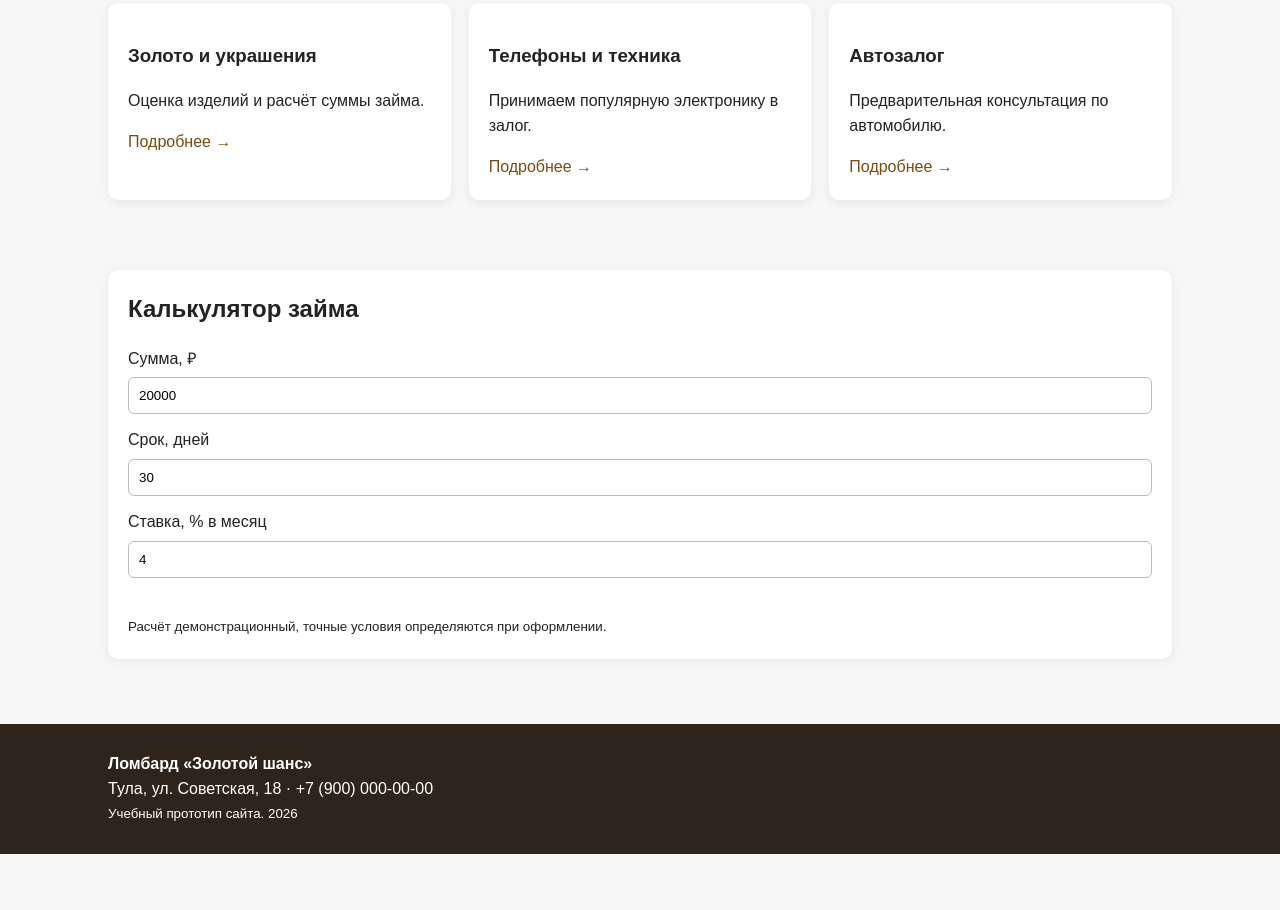
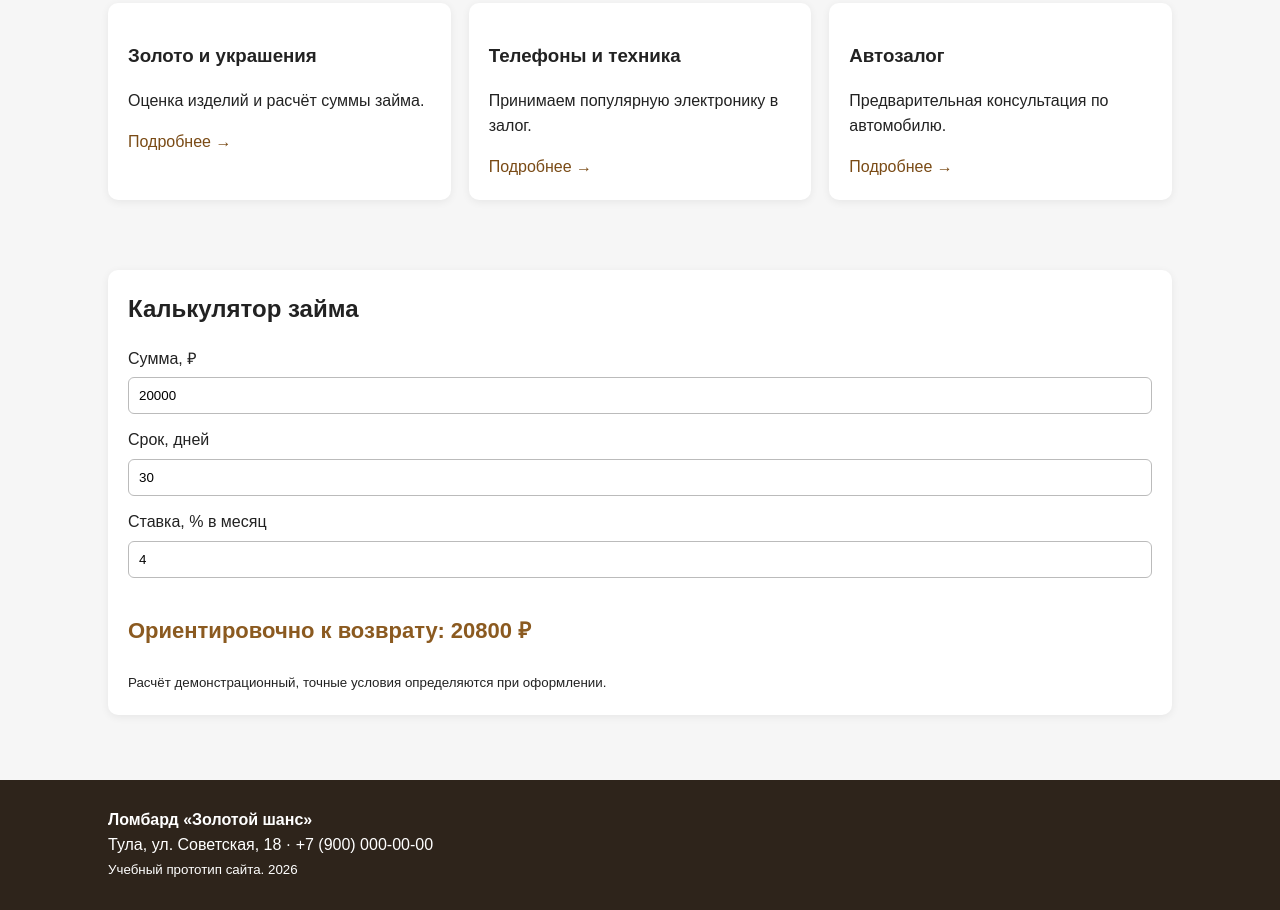
Before and after one commit to Volkov005/Project_Lombard, a plain HTML site: page index.html in a window 1280 px wide. Shown: the part 424-1334 px from the top of the page. Before the commit the page ends 1278 px from the top, so only its background shows below. Drawn offline with Linux system fonts and the light colour scheme.

Commit message:
Починить калькулятор займа: добавить id=calc для скрипта

```diff
--- a/index.html
+++ b/index.html
@@ -26,7 +26,7 @@
 <div class="card"><h3>Золото и украшения</h3><p>Оценка изделий и расчёт суммы займа.</p><a href="zoloto.html">Подробнее →</a></div>
 <div class="card"><h3>Телефоны и техника</h3><p>Принимаем популярную электронику в залог.</p><a href="tehnika.html">Подробнее →</a></div>
 <div class="card"><h3>Автозалог</h3><p>Предварительная консультация по автомобилю.</p><a href="avto.html">Подробнее →</a></div></div></div></section>
-<section><div class="container"><div class="card"><h2>Калькулятор займа</h2><label>Сумма, ₽</label><input id="amount" type="number" value="20000"><label>Срок, дней</label><input id="days" type="number" value="30"><label>Ставка, % в месяц</label><input id="rate" type="number" value="4"><p id="calcResult" class="price"></p><small>Расчёт демонстрационный, точные условия определяются при оформлении.</small></div></div></section>
+<section><div class="container"><div class="card" id="calc"><h2>Калькулятор займа</h2><label>Сумма, ₽</label><input id="amount" type="number" value="20000"><label>Срок, дней</label><input id="days" type="number" value="30"><label>Ставка, % в месяц</label><input id="rate" type="number" value="4"><p id="calcResult" class="price"></p><small>Расчёт демонстрационный, точные условия определяются при оформлении.</small></div></div></section>
 </main>
 <footer><div class="container"><b>Ломбард «Золотой шанс»</b><br>Тула, ул. Советская, 18 · +7 (900) 000-00-00<br><small>Учебный прототип сайта. <span class="year"></span></small></div></footer>
 <script src="js/common.js"></script></body></html>
```
